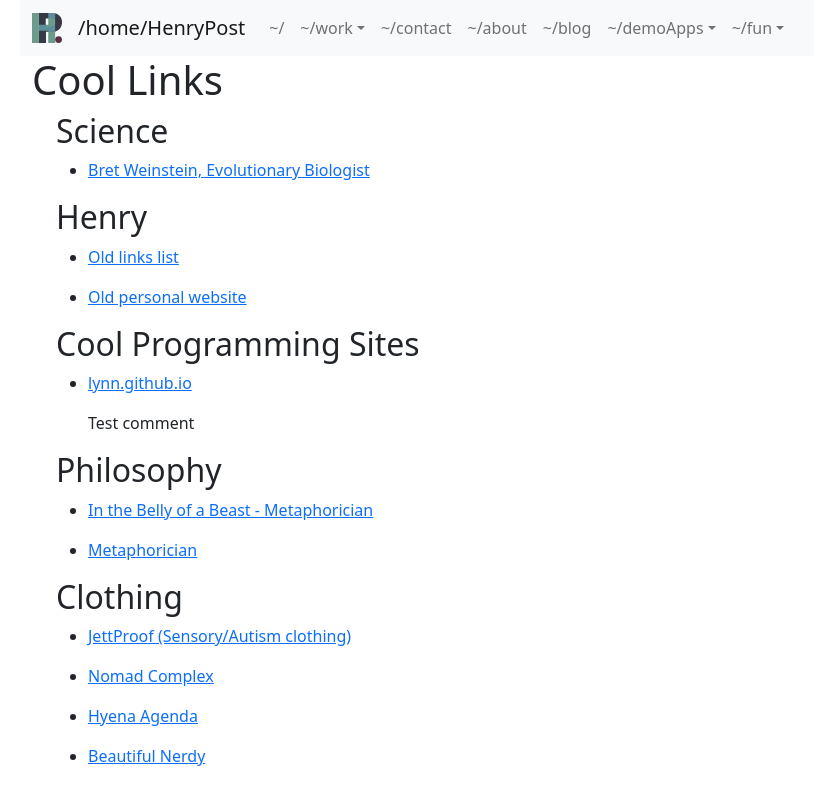
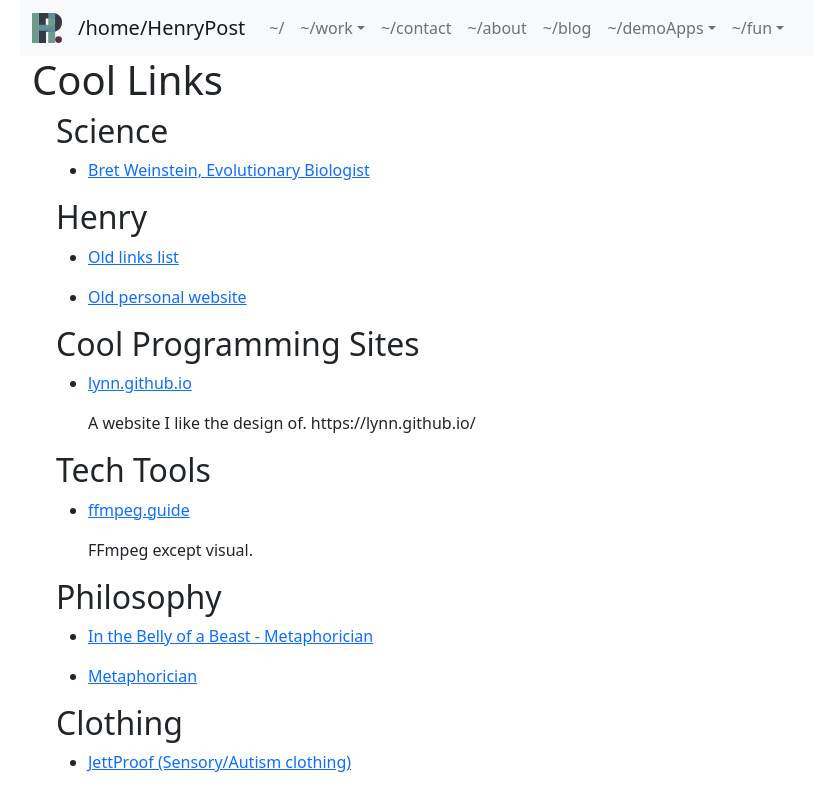
Before and after one commit to meltingscales/henrypost.net, a React (Create React App) app: page /fun/cool-links in a window 1280 px wide. Shown: the top 788 px of the page, without its empty margins (62-876 px from the left). Built offline with nearby package versions, Linux system fonts and the light colour scheme.

Commit message:
add ffmpeg.guide

```diff
--- a/src/pages/fun/PageCoolLinks.tsx
+++ b/src/pages/fun/PageCoolLinks.tsx
@@ -20,8 +20,14 @@ const LINK_DATA: TLinkDatum[] = [
     {
         text: "lynn.github.io",
         url: 'https://github.com/lynn/lynn.github.io',
-        comment: "Test comment",
+        comment: "A website I like the design of. https://lynn.github.io/",
         category: 'Cool Programming Sites',
+    },
+    {
+        text: "ffmpeg.guide",
+        url: "https://ffmpeg.guide/",
+        category: "Tech Tools",
+        comment: "FFmpeg except visual.",
     },
     {
         text: "In the Belly of a Beast - Metaphorician",
```
